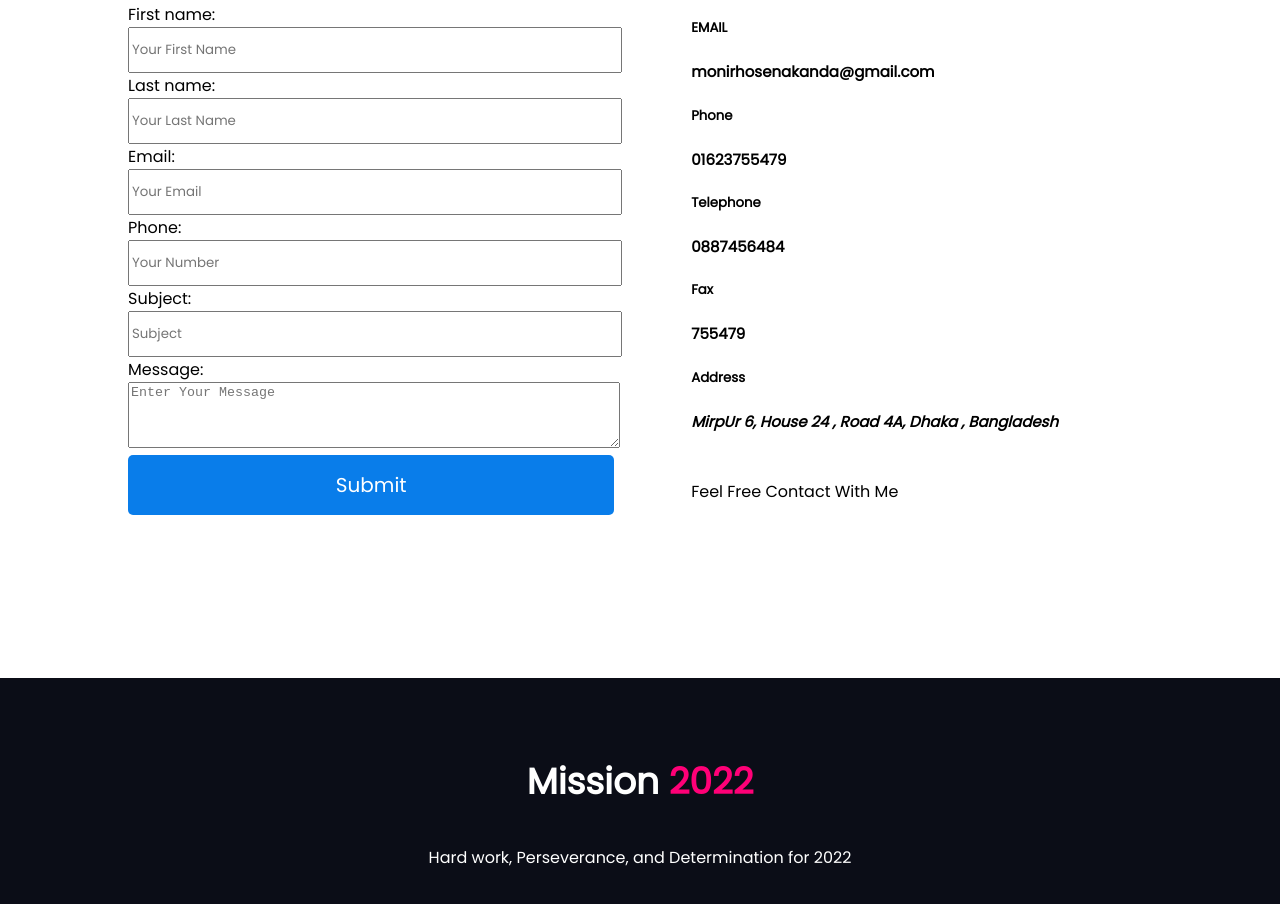
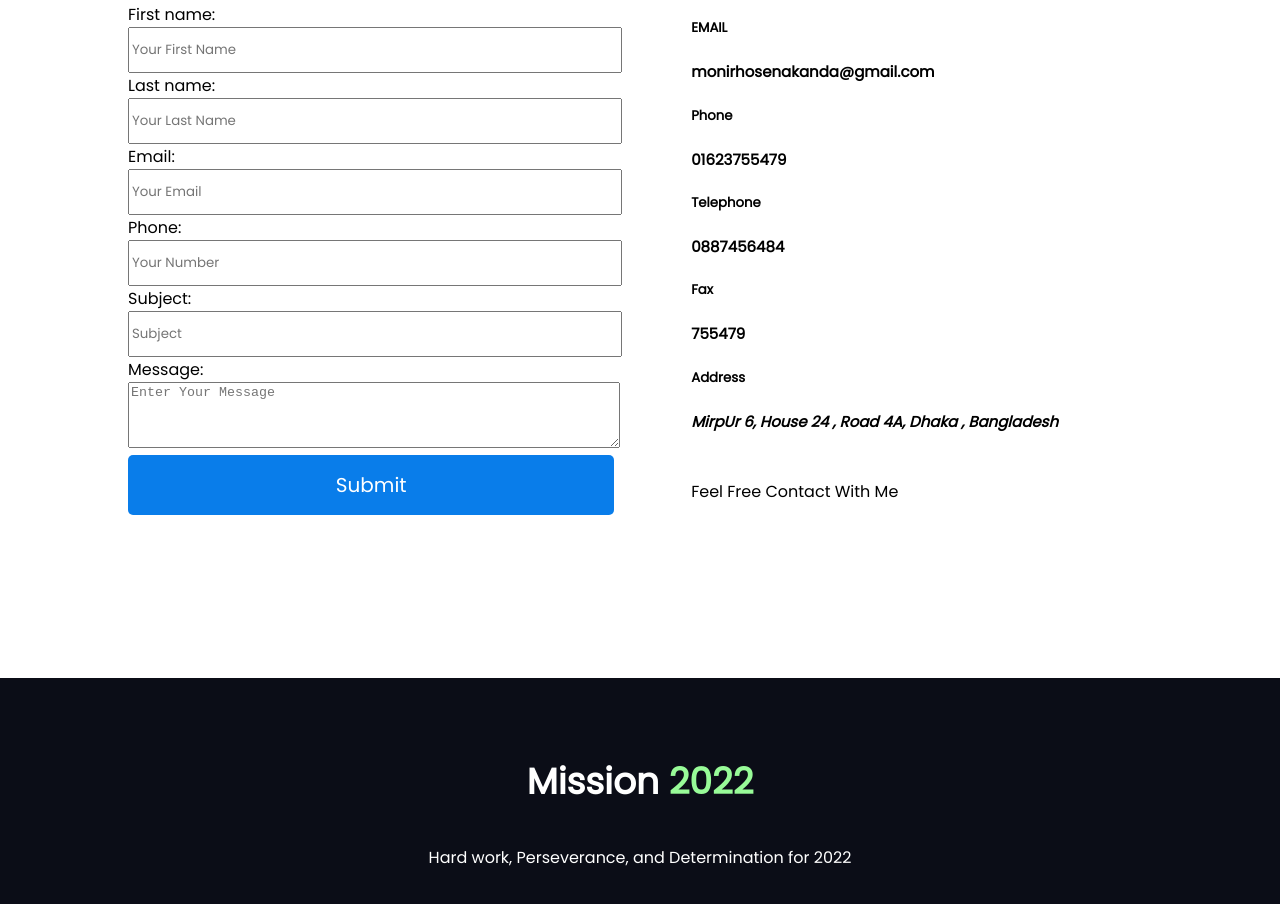
Before and after one commit to monirakandha/html-css-portfolio-website, a plain HTML site: page index.html in a window 1280 px wide. Shown: the part 2724-3628 px from the top of the page. Drawn offline with Linux system fonts and the light colour scheme.

Commit message:
css change

```diff
--- a/style.css
+++ b/style.css
@@ -146,7 +146,7 @@ button.submit-button {
   margin-right: 5%;
 }
 footer h3 span {
-  color: #ff0077;
+  color: palegreen;
 }
 footer {
   background-color: #0b0d17;
```
